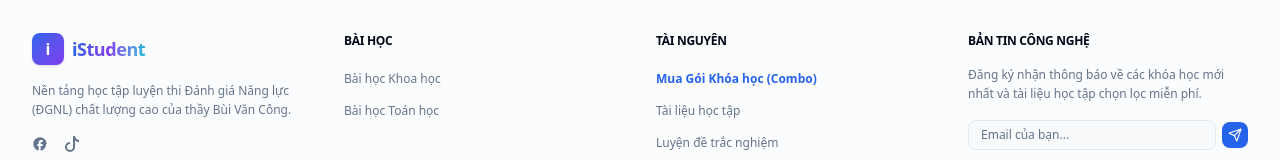
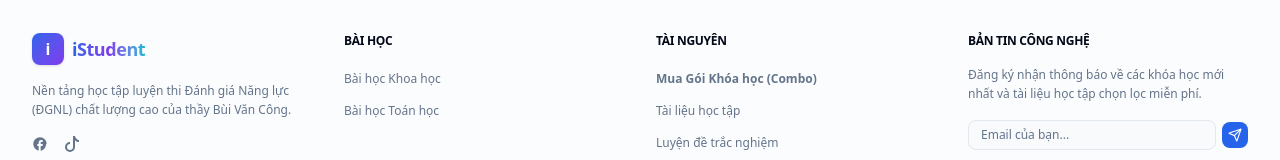
Before and after one commit to tomyrese/buivancong, a Next.js app: page / in a window 1280 px wide. Shown: the part 5752-5912 px from the top of the page. Built offline with nearby package versions, Linux system fonts and the light colour scheme.

Commit message:
fix: make footer package sales link active styling dynamic instead of static blue

```diff
--- a/components/footer.tsx
+++ b/components/footer.tsx
@@ -1,10 +1,14 @@
 'use client';
 
 import Link from 'next/link';
+import { usePathname } from 'next/navigation';
 import { BookOpen, Send } from 'lucide-react';
+import { cn } from '@/lib/utils';
 
 export default function Footer() {
   const currentYear = new Date().getFullYear();
+  const pathname = usePathname();
+  const isPackagesActive = pathname === '/packages';
 
   return (
     <footer className="border-t border-border bg-card/50 transition-all duration-300">
@@ -71,7 +75,15 @@
             <h3 className="text-xs font-semibold text-foreground uppercase tracking-wider mb-4">Tài nguyên</h3>
             <ul className="space-y-2">
               <li>
-                <Link href="/packages" className="text-xs text-primary font-semibold hover:text-primary/80 transition-colors">
+                <Link
+                  href="/packages"
+                  className={cn(
+                    "text-xs font-semibold transition-colors",
+                    isPackagesActive
+                      ? "text-primary font-bold"
+                      : "text-muted-foreground hover:text-foreground"
+                  )}
+                >
                   Mua Gói Khóa học (Combo)
                 </Link>
               </li>
```
